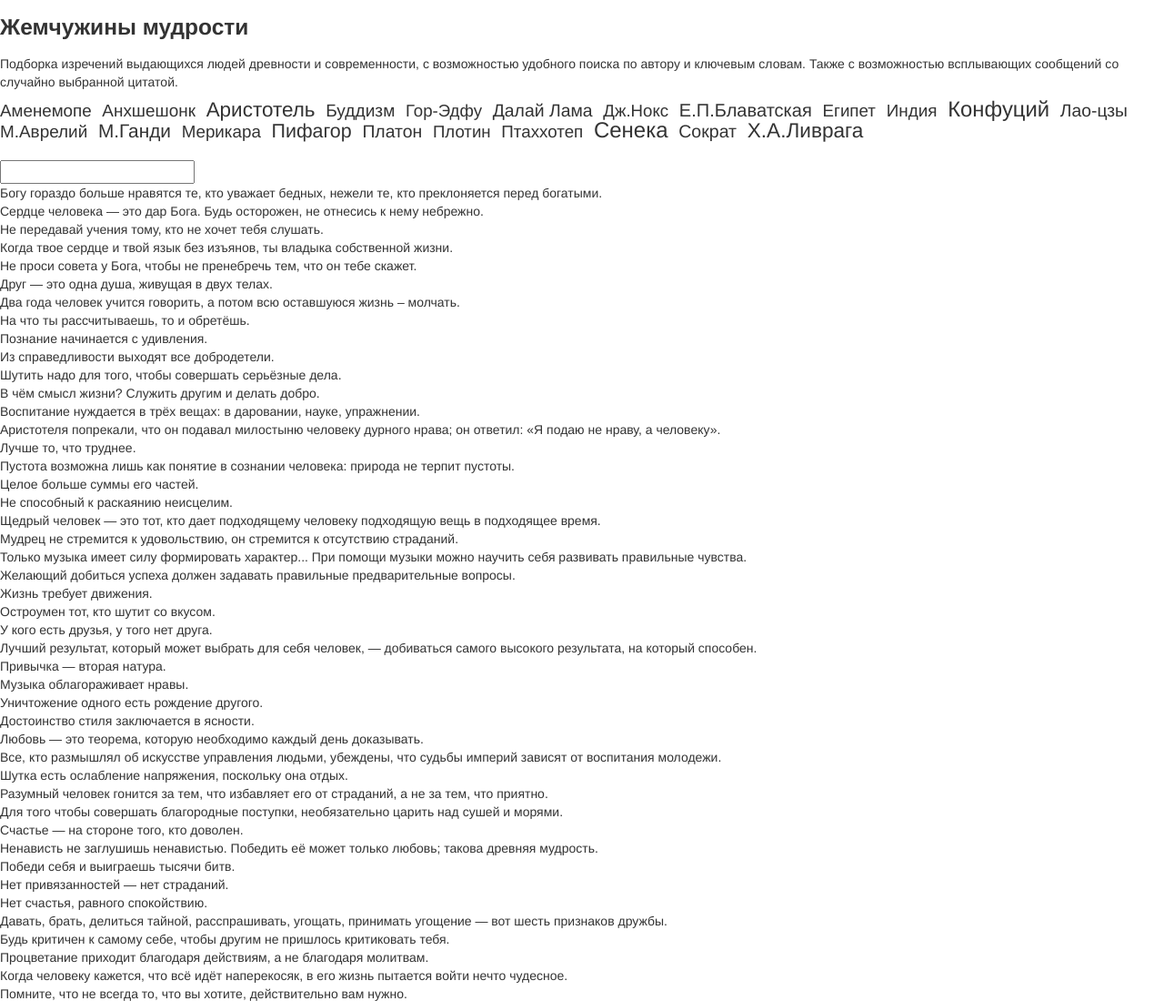
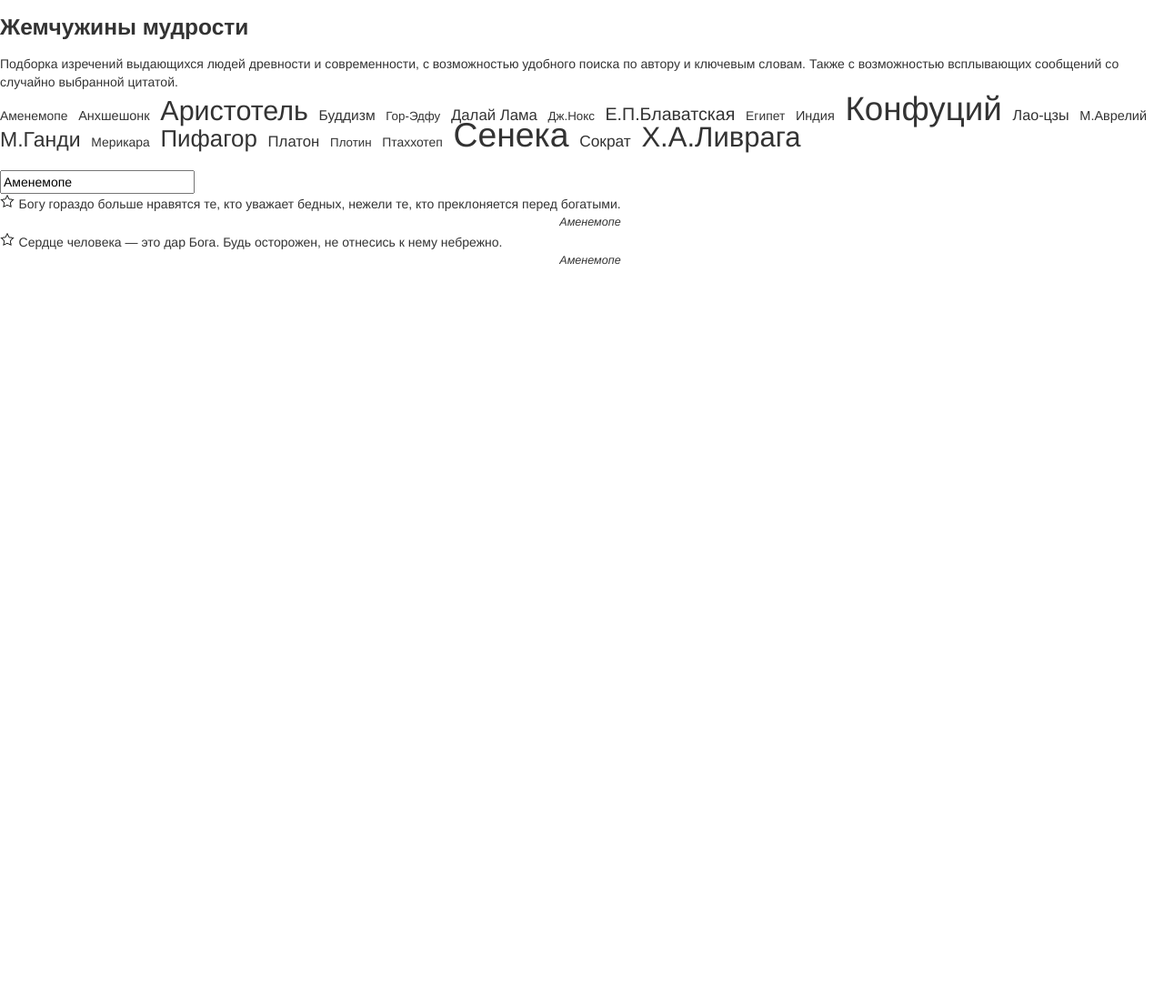
Before and after one commit to abratashov/quotations-box, a plain HTML site: page www/index.html in a window 1280 px wide. Shown: the top 1100 px of the page at 91% size. After the commit the page ends 800 px from the top, so only its background shows below. Drawn offline with Linux system fonts and the light colour scheme; some packages are replaced by stand-ins of ours.

Commit message:
added 'favorite quotes' logic

```diff
--- a/www/css/application.css
+++ b/www/css/application.css
@@ -3,8 +3,19 @@ body {
   margin: 15px;
 }
 
-.gridStyle {
-    border: 1px solid rgb(212,212,212);
-    width: auto;
-    height: 400px;
+.author-sign {
+  font-size: 0.9em;
+  font-style: italic;
 }
+
+.star_empty {
+  background-image: url("/images/star-empty.png");
+  background-size: 16px 16px;
+  background-repeat: no-repeat;
+}
+
+.star_full {
+  background-image: url("/images/star-full.png");
+  background-size: 16px 16px;
+  background-repeat: no-repeat;
+}
--- a/www/index.html
+++ b/www/index.html
@@ -29,21 +29,26 @@
       <h3>Жемчужины мудрости</h3>
       <p>Подборка изречений выдающихся людей древности и современности, с возможностью удобного поиска по автору и ключевым словам. Также с возможностью всплывающих сообщений со случайно выбранной цитатой.<p>
 
-      <div tag-cloud>
+      <div tag-cloud after="1000">
         <span  ng-repeat="author in author_list">
           <a ng-ref="/quotes/{{author}}" ng-click="search(author)" rel={{authors[author]}}>{{author}}</a>&nbsp;&nbsp;
         </span>
-      </div >
+      </div>
 
       <br>
       <input ng-model="searchBy">
       <br>
 
-      <div>
-        <div ng-repeat="quote in commonQuotations | filter:searchBy">
-          {{quote.text}}
-        </div>
-      </div>
+      <table ng-if="searchBy">
+        <tr ng-repeat="quote in commonQuotations | filter:searchBy">
+          <td ng-class="{star_empty: favorites.indexOf(quote.id) == -1, star_full: favorites.indexOf(quote.id) != -1}" ng-click="addFavorite(quote.id)">&nbsp;&nbsp;&nbsp;&nbsp;</td>
+          <td></td>
+          <td>
+            {{quote.text}}
+            <div class="author-sign" align="right">{{quote.author}}</div>
+          </td>
+        </tr>
+      </table>
       <br>
 
     </div>
--- a/www/js/application.js
+++ b/www/js/application.js
@@ -59,20 +59,6 @@ setInterval(function(){
   showPlannedNotification();
 }, frequency);
 
-Array.prototype.unique = function() {
-  var a = this.concat();
-  for(var i=0; i<a.length; ++i) {
-    for(var j=i+1; j<a.length; ++j) {
-      if(a[i] === a[j]){
-        a.splice(j--, 1);
-      }
-    }
-  }
-
-  return a;
-};
-
-
 //http://greatwords.org/
 
 //https://developer.mozilla.org/en-US/docs/Web/API/notification
--- a/www/js/components.js
+++ b/www/js/components.js
@@ -1,16 +1,20 @@
 'use strict';
 angular.module('components', []).directive('tagCloud', function ($timeout){
   $.fn.tagcloud.defaults = {
-    size: {start: 14, end: 18, unit: 'pt'},
+    size: {start: 10, end: 28, unit: 'pt'},
     color: {start: '#333333', end: '#333333'}
   };
 
   return {
     restrict: 'A',
+    scope: {
+      after: '@'
+    },
     link: function(scope, element, attrs) {
+      scope.after = scope.after || 1000;
       $timeout(function(){
         $(element).find('span').find('a').tagcloud();
-      }, 1000);
+      }, parseInt(scope.after));
     }
   };
 });
--- a/www/js/controllers.js
+++ b/www/js/controllers.js
@@ -1,5 +1,7 @@
 angular.module('quotationsApp')
   .controller('MainCtrl', ['$scope', '$filter', 'localStorageService', 'Quotations', function ($scope, $filter, localStorageService, Quotations) {
+
+    $scope.favorites = [];
 
     var languages = {
       ru: [1, 2],
@@ -13,6 +15,7 @@ angular.module('quotationsApp')
       $scope.authors = {};
       $.csv.toArrays(data).forEach(function(quote){
         $scope.commonQuotations.push({
+          id: quote[0],
           author: quote[lang[0]],
           text: quote[lang[1]]
         });
@@ -22,7 +25,7 @@ angular.module('quotationsApp')
       });
 
       $scope.author_list = Object.keys($scope.authors).sort();
-      $scope.searchBy = $scope.authors[0];
+      $scope.searchBy = $scope.author_list[0];
 
       $scope.myData = $scope.commonQuotations;
     });
@@ -30,6 +33,11 @@ angular.module('quotationsApp')
     $scope.search = function(search){
       console.log(search);
       $scope.searchBy = search;
+    };
+
+    $scope.addFavorite = function(id){
+      var index = $scope.favorites.indexOf(id);
+      index == -1 ? $scope.favorites.push(id) : $scope.favorites.splice( index, 1 );
     };
 
 
```
Also changed, not shown: www/images/star-empty.png (added), www/images/star-full.png (added).
